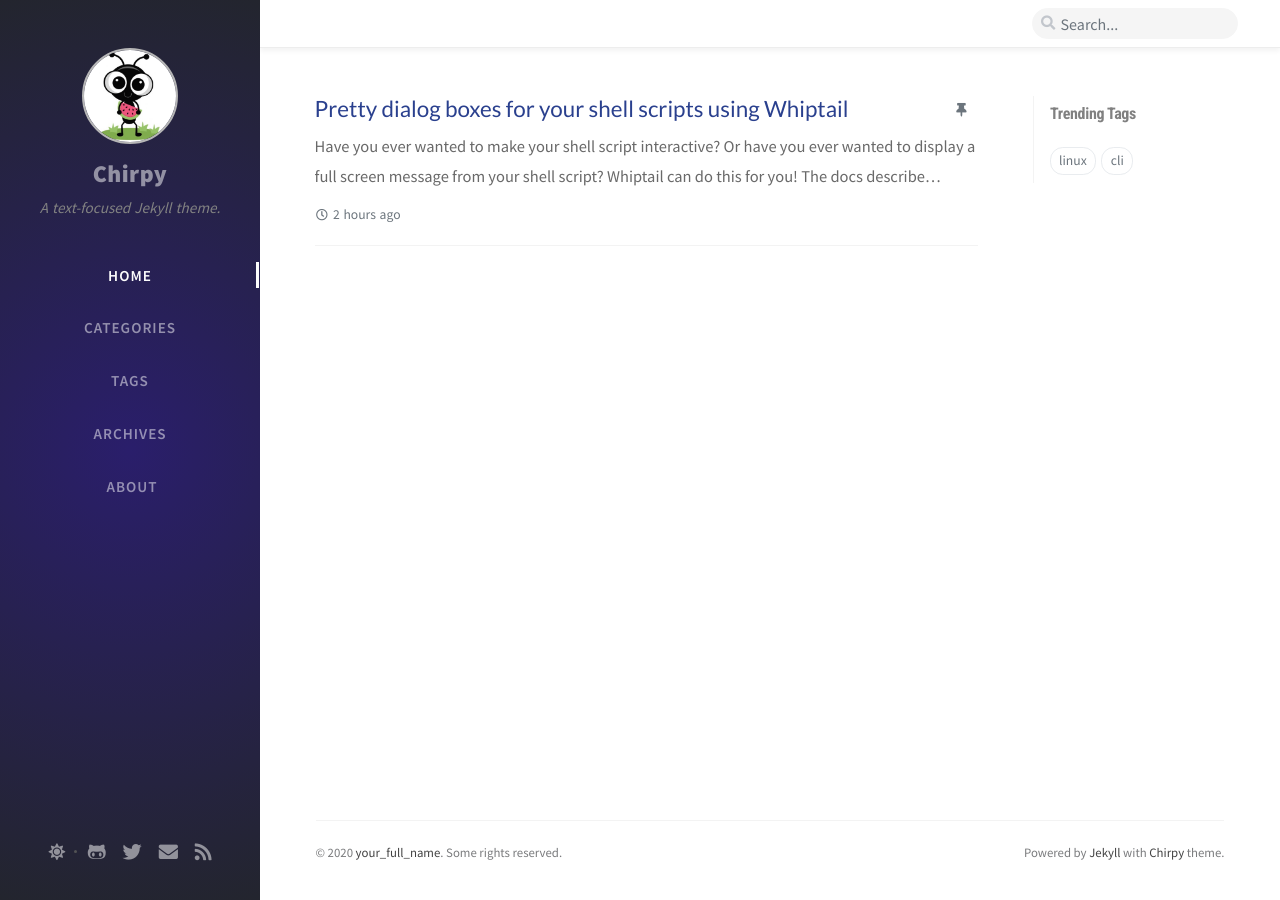
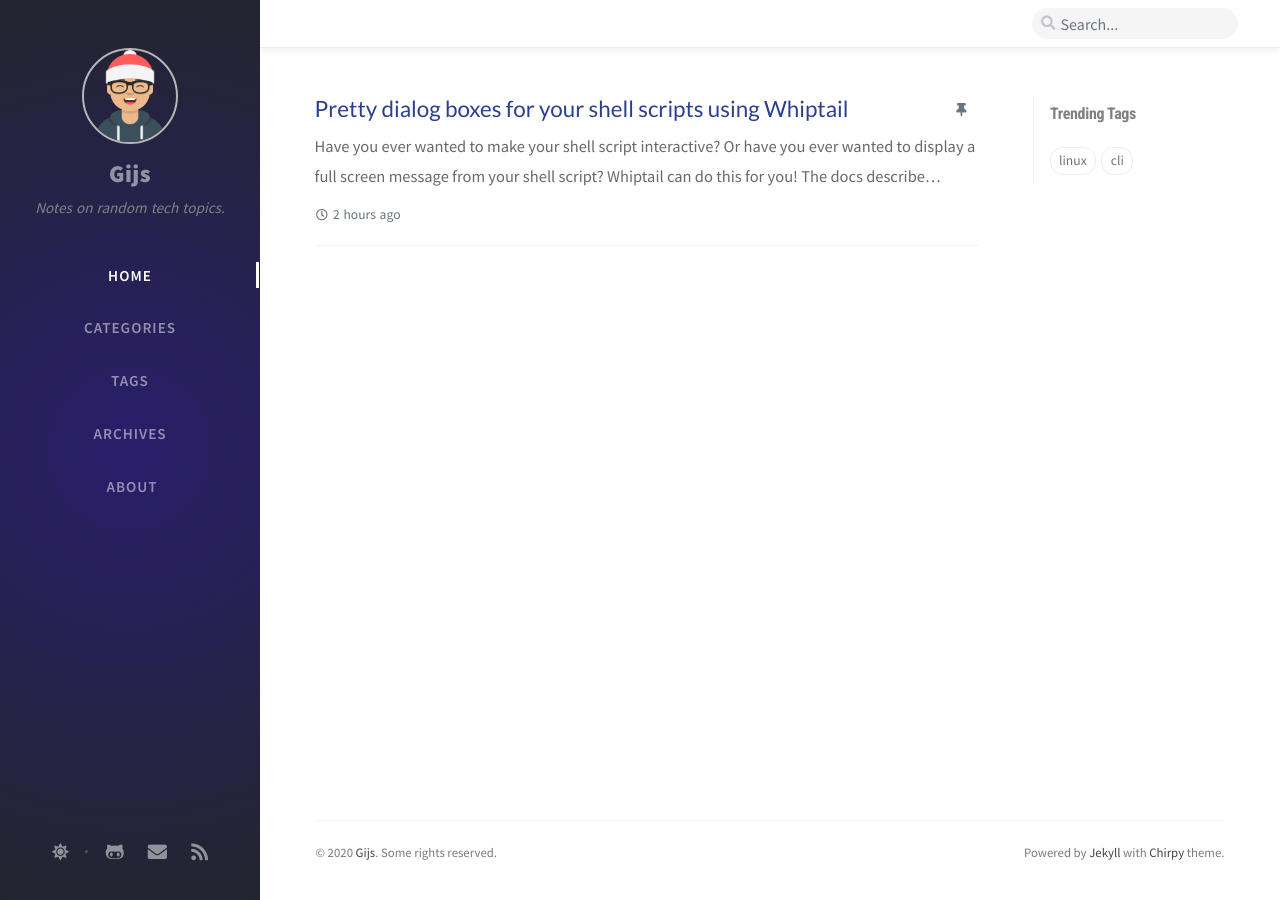
Before and after one commit to gdejong/old-gdejong.github.io, a Jekyll site: the page built from index.markdown, in a window 1280 px wide. Built offline with Jekyll 4.4.1, drawn with Linux system fonts in a browser that asks for light colours; nearby versions of some CDN libraries; the list of posts is cut into pages by our own code; comment, search, counter and statistics services are not loaded.

Commit message:
Updated avatar and some config

```diff
--- a/_config.yml
+++ b/_config.yml
@@ -8,38 +8,26 @@
 # jekyll-seo-tag settings › https://github.com/jekyll/jekyll-seo-tag/blob/master/docs/usage.md
 #--------------------------
 
-title: Chirpy                          # the main title
+title: Gijs                          # the main title
 
-tagline: A text-focused Jekyll theme.  # it will display as the sub-title
+tagline: Notes on random tech topics.  # it will display as the sub-title
 
 description: >-                        # used by seo meta and the atom feed
-  A minimal, portfolio, sidebar,
-  bootstrap Jekyll theme with responsive web design
-  and focuses on text presentation.
+  A blog with things I find interesting or thought someone should write them down.
 
 # Replace with the website url, e.g. 'https://username.github.io'
-url: 'protocol://domain'
+url: 'https://gdejong.github.io'
 
-author: your_full_name                  # change to your full name
+author: Gijs                  # change to your full name
 
-avatar: /assets/img/sample/avatar.jpg   # support internet resources
+# https://getavataaars.com/?accessoriesType=Prescription02&avatarStyle=Transparent&clotheColor=Heather&clotheType=Hoodie&eyeType=Happy&eyebrowType=Default&facialHairColor=Auburn&facialHairType=Blank&hatColor=Red&mouthType=Smile&skinColor=Light&topType=WinterHat3
+avatar: /assets/img/sample/avatar.png   # support internet resources
 
 github:
-  username: github_username             # change to your github username
-
-twitter:
-  username: twitter_username            # change to your twitter username
+  username: gdejong             # change to your github username
 
 social:
-  name: your_full_name                  # it will shows as the copyright owner in Footer
-  email: example@doamin.com             # change to your email address
-  links:
-    # The first element serves as the copyright owner's link
-    - https://twitter.com/username      # change to your twitter homepage
-    - https://github.com/username       # change to your github homepage
-    # Uncomment below to add more social links
-    # - https://www.facebook.com/username
-    # - https://www.linkedin.com/in/username
+  name: Gijs                  # it will shows as the copyright owner in Footer
 
 google_site_verification: google_meta_tag_verification # change to your verification string
 
@@ -51,7 +39,7 @@ google_site_verification: google_meta_tag_verification # change to your verifica
 baseurl: ''
 
 # Change to your timezone › http://www.timezoneconverter.com/cgi-bin/findzone/findzone
-timezone: Asia/Shanghai
+timezone: Europe/Amsterdam
 
 google_analytics:
   id: ''          # Fill with your Google Analytics ID
--- a/_includes/sidebar.html
+++ b/_includes/sidebar.html
@@ -68,8 +68,6 @@
     {% capture url %}
       {%- if entry.type == 'github' -%}
         https://github.com/{{ site.github.username }}
-      {%- elsif entry.type == 'twitter' -%}
-        https://twitter.com/{{ site.twitter.username }}
       {%- elsif entry.type == 'email' -%}
         {% assign email = site.social.email | split: '@' %}
         javascript:window.open('mailto:' + ['{{ email[0] }}','{{ email[1] }}'].join('@'))
```
Also changed, not shown: assets/img/sample/avatar.jpg (deleted), assets/img/sample/avatar.png (added).
